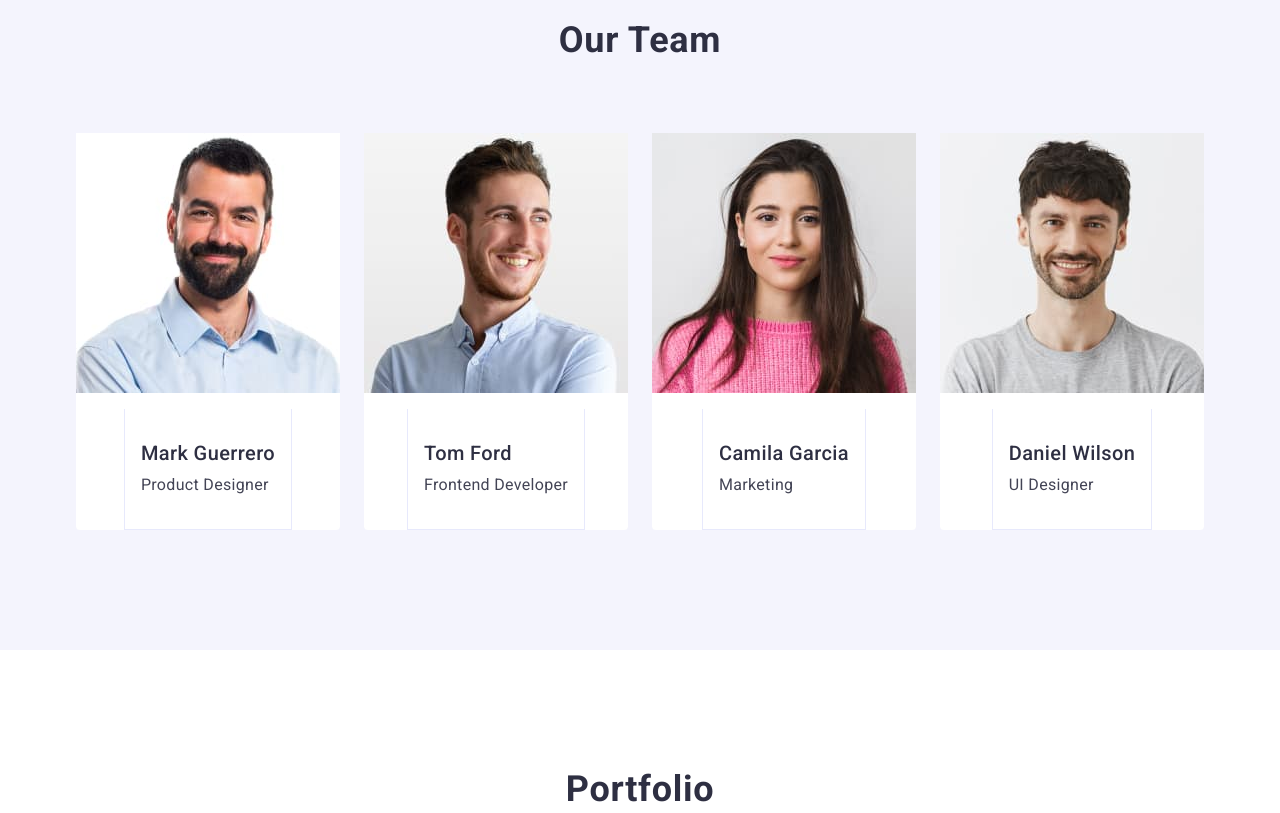
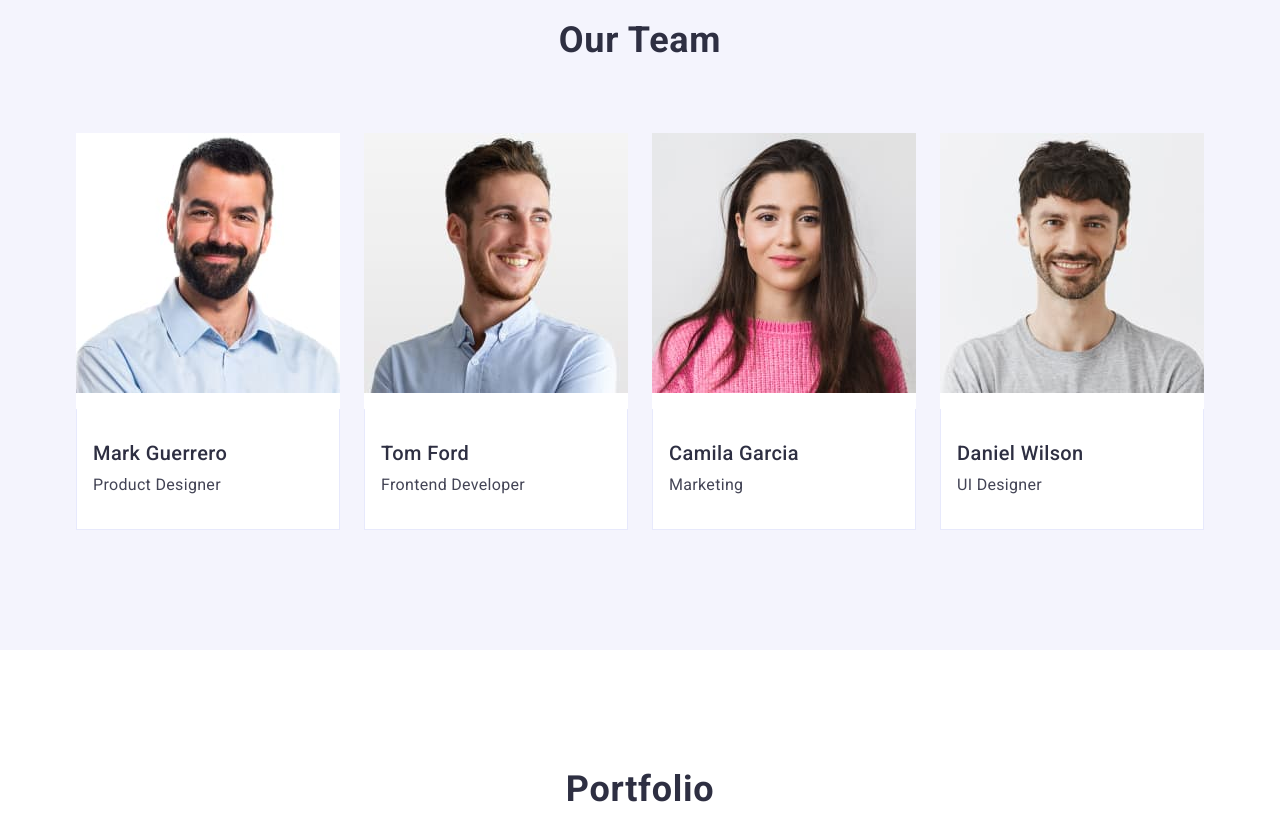
Before and after one commit to ArturHutsol/goit-markup-hw03, a plain HTML site: page index.html in a window 1280 px wide. Shown: the part 1140-1953 px from the top of the page. Drawn offline with nearby package versions, Linux system fonts and the light colour scheme.

Commit message:
ojojojjjoj

```diff
--- a/css/styles.css
+++ b/css/styles.css
@@ -256,7 +256,7 @@ img {
   border-radius: 0px 0px 4px 4px;
   display: flex;
   flex-direction: column;
-  align-items: center;
+  text-align: center;
 }
 
 .team-image {
@@ -323,7 +323,7 @@ img {
   border-top: none;
   display: flex;
   flex-direction: column;
-  align-items: flex-start;
+  text-align: start;
   padding: 32px 16px;
 }
 
```
